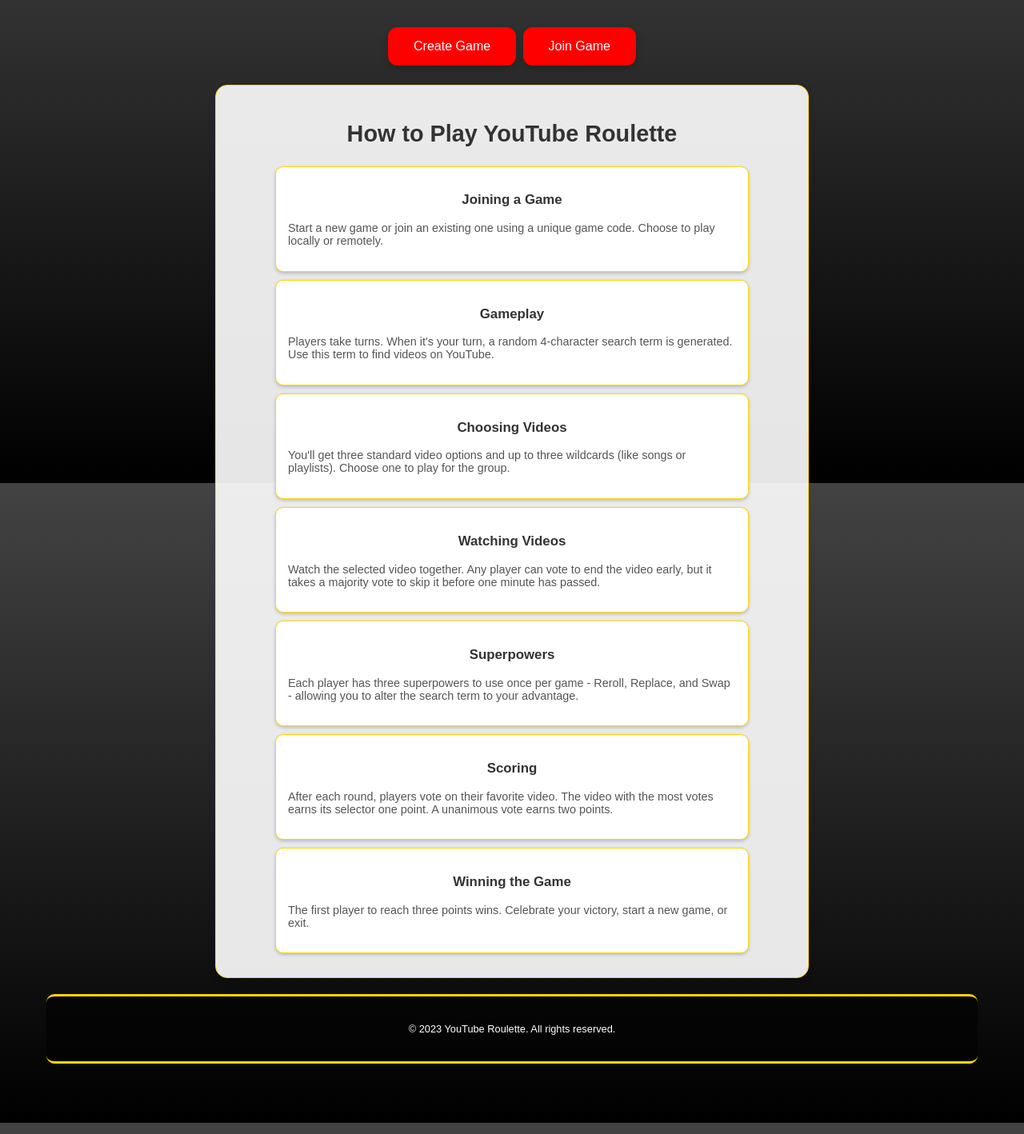
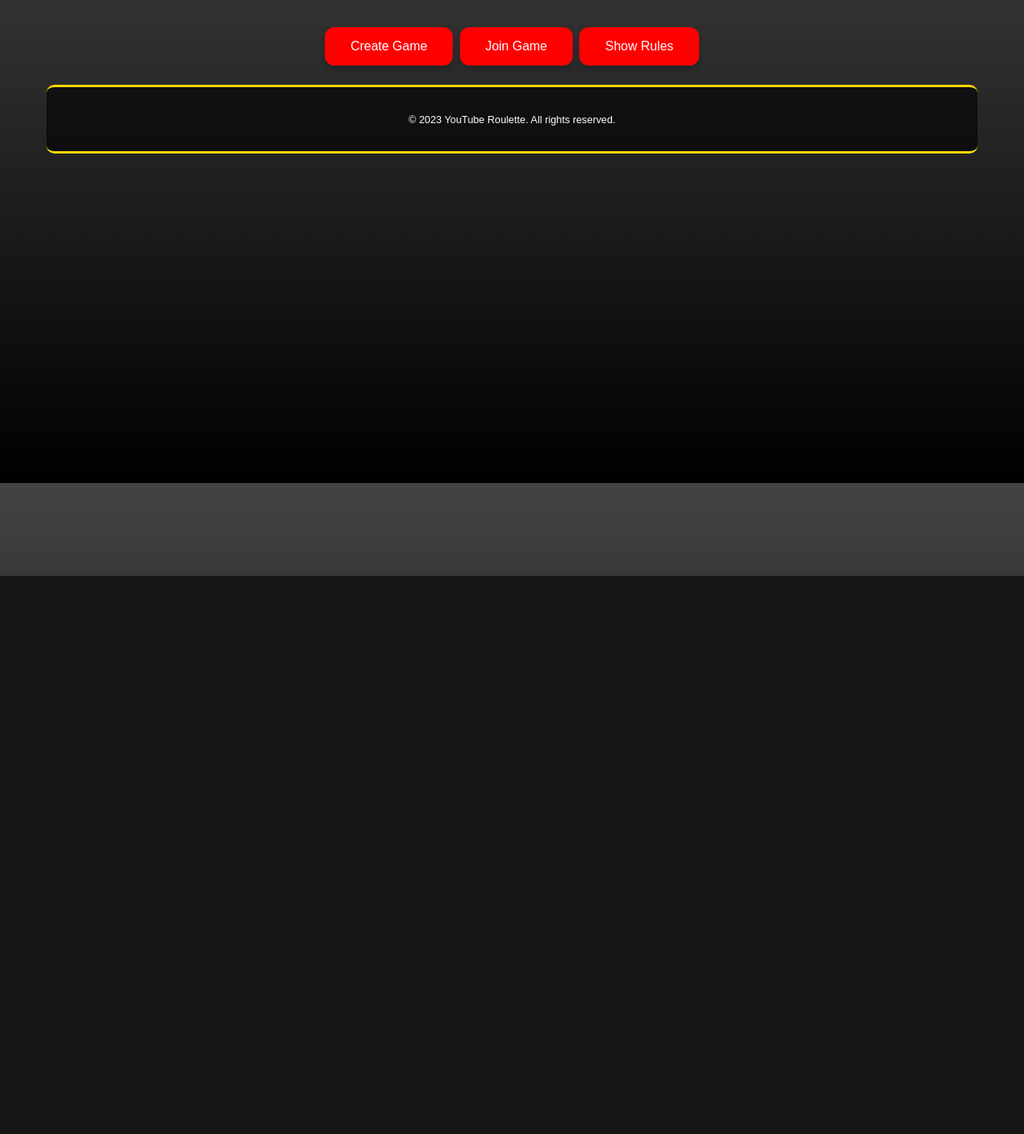
Before and after one commit to MagitekZed/ytroulette, a Flask app: page / in a window 1280 px wide. Shown: the part 196-1614 px from the top of the page at 80% size. After the commit the page ends 916 px from the top, so only its background shows below. Run offline with Flask 3, Linux system fonts and the light colour scheme.

Commit message:
updates to the main page and buttons

```diff
--- a/static/styles.css
+++ b/static/styles.css
@@ -27,26 +27,6 @@
     font-size: 2.5em;
     color: red;
     margin-bottom: 20px;
-}
-
-.button {
-    background-color: red;
-    border: none;
-    color: white;
-    padding: 15px 32px;
-    text-align: center;
-    text-decoration: none;
-    display: inline-block;
-    font-size: 16px;
-    margin: 4px 2px;
-    cursor: pointer;
-    border-radius: 12px;
-    box-shadow: 0 4px 8px rgba(0, 0, 0, 0.2);
-}
-
-.button:hover {
-    background-color: darkred;
-    box-shadow: 0 12px 16px 0 rgba(0,0,0,0.24), 0 17px 50px 0 rgba(0,0,0,0.19);
 }
 
 .rules-box {
@@ -96,6 +76,64 @@
     }
 }
 
+.button, .close-btn {
+    background-color: red;
+    border: none;
+    color: white;
+    padding: 15px 32px;
+    text-align: center;
+    text-decoration: none;
+    display: inline-block;
+    font-size: 16px;
+    margin: 4px 2px;
+    cursor: pointer;
+    border-radius: 12px;
+    box-shadow: 0 4px 8px rgba(0, 0, 0, 0.2);
+}
+
+.button:hover, .close-btn:hover {
+    background-color: darkred;
+    box-shadow: 0 12px 16px 0 rgba(0,0,0,0.24), 0 17px 50px 0 rgba(0,0,0,0.19);
+}
+
+/* Specific adjustments for close-btn, if needed */
+.close-btn {
+    padding: 10px 20px; /* Adjust padding for close button size */
+    position: absolute; /* Keep the absolute positioning for close buttons */
+    top: 10px;
+    right: 10px;
+    font-size: 14px; /* Adjust font size as necessary */
+}
+
+.form-box {
+    background-color: rgba(255, 255, 255, 0.9);
+    margin: 20px auto;
+    padding: 20px;
+    border-radius: 15px;
+    box-shadow: 0 4px 8px rgba(0, 0, 0, 0.1);
+    width: 80%;
+    max-width: 600px;
+    color: #333; /* Black text for visibility */
+    text-align: center;
+}
+
+.form-box, .rules-box {
+    /* ... existing styles ... */
+    position: absolute;
+    top: 0;
+    left: 0;
+    right: 0;
+    opacity: 0; /* Start invisible */
+    display: none; /* Start not displayed */
+}
+
+#gameSetupForms {
+    position: relative;
+    width: 80%;
+    max-width: 600px;
+    margin: 20px auto;
+}
+
 #gameSetupForms > div {
     display: none; /* Initially hidden */
     background-color: rgba(255, 255, 255, 0.9);
--- a/templates/index.html
+++ b/templates/index.html
@@ -14,23 +14,27 @@
 
     <button class="button" onclick="showCreateGameForm()">Create Game</button>
     <button class="button" onclick="showJoinGameForm()">Join Game</button>
+    <button class="button" onclick="showRules()">Show Rules</button>
 
     <div id="gameSetupForms">
-        <div id="createGameForm">
+        <div id="createGameForm" class="form-box">
+            <button class="close-btn" onclick="hideForms()">X</button>
             <h2>Create a Game</h2>
             <input type="text" id="createPlayerName" placeholder="Enter your name">
             <button onclick="createGame()">Create</button>
         </div>
 
-        <div id="joinGameForm">
+        <div id="joinGameForm" class="form-box">
+            <button class="close-btn" onclick="hideForms()">X</button>
             <h2>Join a Game</h2>
             <input type="text" id="joinPlayerName" placeholder="Enter your name">
-            <input type="text" id="joinGameCode" placeholder="Enter game code">
+            <input type="text" id="joinGameCode" placeholder="Enter game code"><br>
             <button onclick="joinGame()">Join</button>
         </div>
     </div>
 
-    <div class="rules-box">
+    <div class="rules-box" id="rulesBox">
+        <button class="close-btn" onclick="hideRules()">X</button>
         <h2>How to Play YouTube Roulette</h2>
         <div class="rule-card">
             <h3>Joining a Game</h3>
```
Also changed, not shown: static/game_setup.js (+52 -4 lines).
